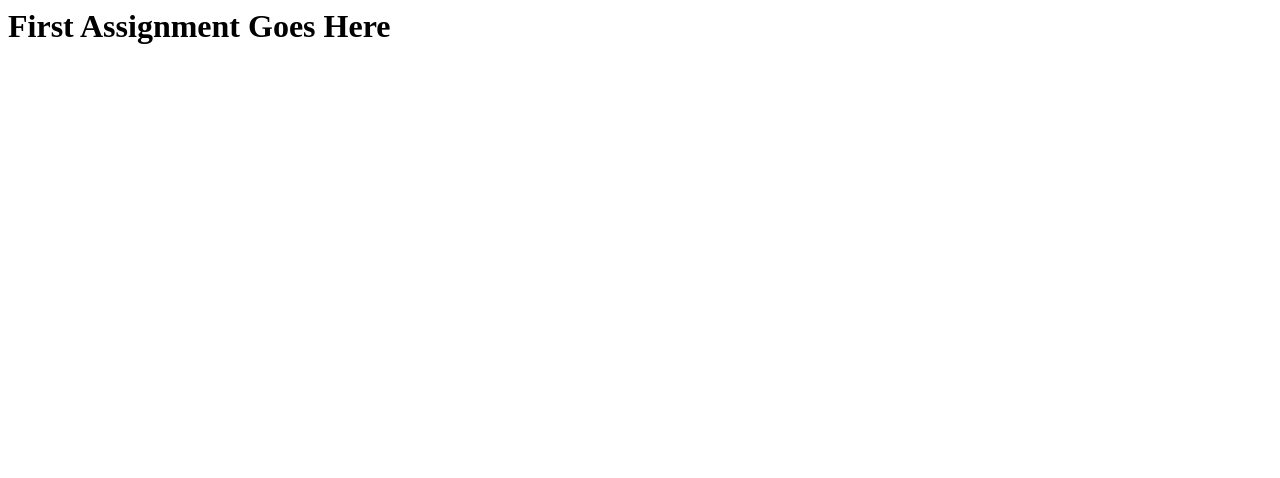
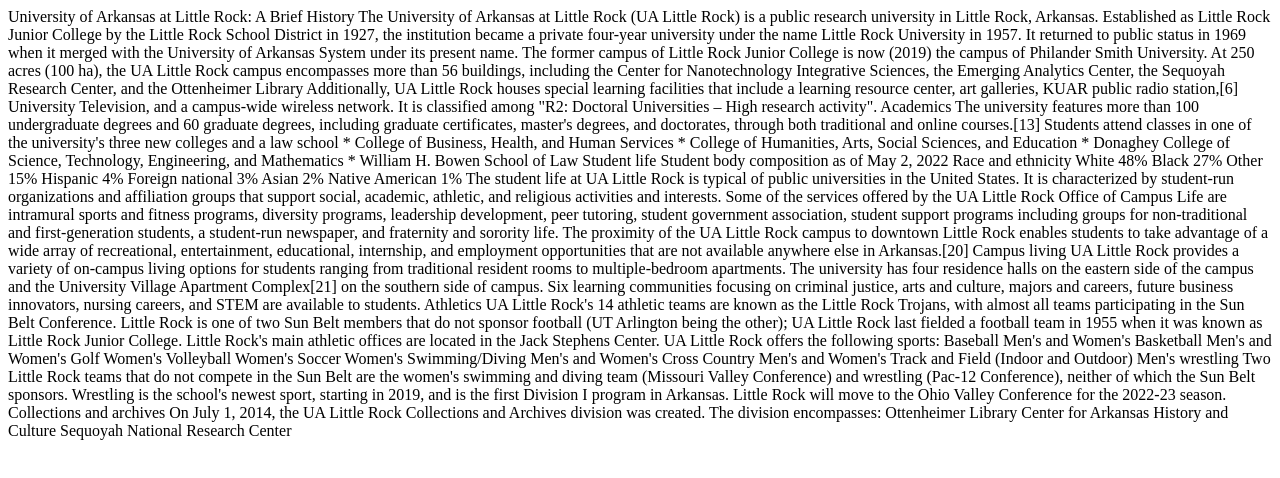
Before and after one commit to kimeffect/ifsc-11003-02-Practice-, a plain HTML site: page prototype/index.html in a window 1280 px wide. Drawn offline with Linux system fonts and the light colour scheme.

Commit message:
Added Sample Content

```diff
--- a/prototype/index.html
+++ b/prototype/index.html
@@ -1 +1,69 @@
-<h1>First Assignment Goes Here</h1>
+<!DOCTYPE html>
+<html lang="en">
+<head>
+    <meta charset="UTF-8">
+    <meta name="viewport" content="width=device-width, initial-scale=1.0">
+    <title>First Assignment</title>
+</head>
+<body>
+    University of Arkansas at Little Rock: A Brief History
+
+The University of Arkansas at Little Rock (UA Little Rock) is a public research university in Little Rock, Arkansas. Established as Little Rock Junior College by the Little Rock School District in 1927, the institution became a private four-year university under the name Little Rock University in 1957. It returned to public status in 1969 when it merged with the University of Arkansas System under its present name. The former campus of Little Rock Junior College is now (2019) the campus of Philander Smith University.
+
+At 250 acres (100 ha), the UA Little Rock campus encompasses more than 56 buildings, including the Center for Nanotechnology Integrative Sciences, the Emerging Analytics Center, the Sequoyah Research Center, and the Ottenheimer Library Additionally, UA Little Rock houses special learning facilities that include a learning resource center, art galleries, KUAR public radio station,[6] University Television, and a campus-wide wireless network. It is classified among "R2: Doctoral Universities – High research activity".
+
+Academics
+
+The university features more than 100 undergraduate degrees and 60 graduate degrees, including graduate certificates, master's degrees, and doctorates, through both traditional and online courses.[13] Students attend classes in one of the university's three new colleges and a law school
+
+* College of Business, Health, and Human Services
+* College of Humanities, Arts, Social Sciences, and Education
+* Donaghey College of Science, Technology, Engineering, and Mathematics
+* William H. Bowen School of Law
+
+Student life
+
+Student body composition as of May 2, 2022
+Race and ethnicity
+
+White			48%
+Black			27%
+Other			15%
+Hispanic		4%
+Foreign national	3%
+Asian			2%
+Native American	1%
+
+
+The student life at UA Little Rock is typical of public universities in the United States. It is characterized by student-run organizations and affiliation groups that support social, academic, athletic, and religious activities and interests. Some of the services offered by the UA Little Rock Office of Campus Life are intramural sports and fitness programs, diversity programs, leadership development, peer tutoring, student government association, student support programs including groups for non-traditional and first-generation students, a student-run newspaper, and fraternity and sorority life. The proximity of the UA Little Rock campus to downtown Little Rock enables students to take advantage of a wide array of recreational, entertainment, educational, internship, and employment opportunities that are not available anywhere else in Arkansas.[20]
+
+Campus living
+
+UA Little Rock provides a variety of on-campus living options for students ranging from traditional resident rooms to multiple-bedroom apartments. The university has four residence halls on the eastern side of the campus and the University Village Apartment Complex[21] on the southern side of campus. Six learning communities focusing on criminal justice, arts and culture, majors and careers, future business innovators, nursing careers, and STEM are available to students.
+
+Athletics
+
+UA Little Rock's 14 athletic teams are known as the Little Rock Trojans, with almost all teams participating in the Sun Belt Conference. Little Rock is one of two Sun Belt members that do not sponsor football (UT Arlington being the other); UA Little Rock last fielded a football team in 1955 when it was known as Little Rock Junior College. Little Rock's main athletic offices are located in the Jack Stephens Center. UA Little Rock offers the following sports:
+
+Baseball
+Men's and Women's Basketball
+Men's and Women's Golf
+Women's Volleyball
+Women's Soccer
+Women's Swimming/Diving
+Men's and Women's Cross Country
+Men's and Women's Track and Field (Indoor and Outdoor)
+Men's wrestling
+Two Little Rock teams that do not compete in the Sun Belt are the women's swimming and diving team (Missouri Valley Conference) and wrestling (Pac-12 Conference), neither of which the Sun Belt sponsors. Wrestling is the school's newest sport, starting in 2019, and is the first Division I program in Arkansas.
+
+Little Rock will move to the Ohio Valley Conference for the 2022-23 season.
+
+Collections and archives
+
+On July 1, 2014, the UA Little Rock Collections and Archives division was created. The division encompasses:
+
+Ottenheimer Library
+Center for Arkansas History and Culture
+Sequoyah National Research Center
+</body>
+</html>
```
